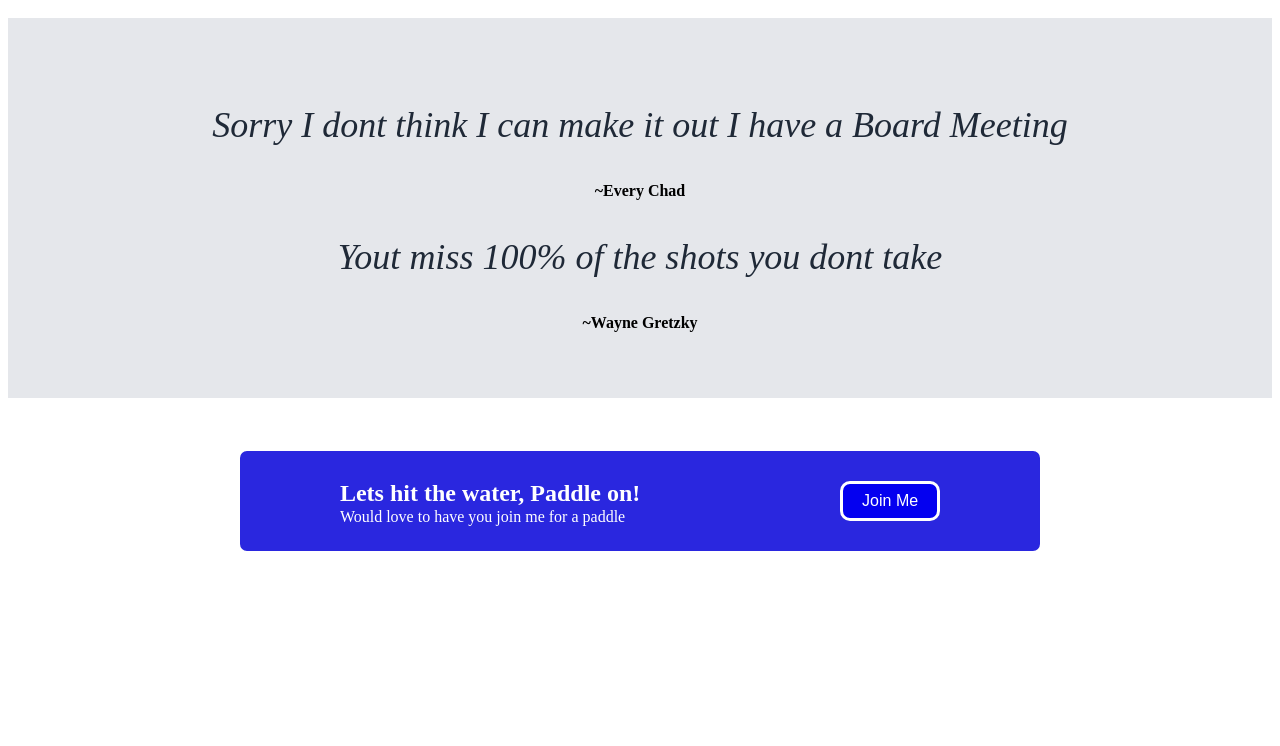
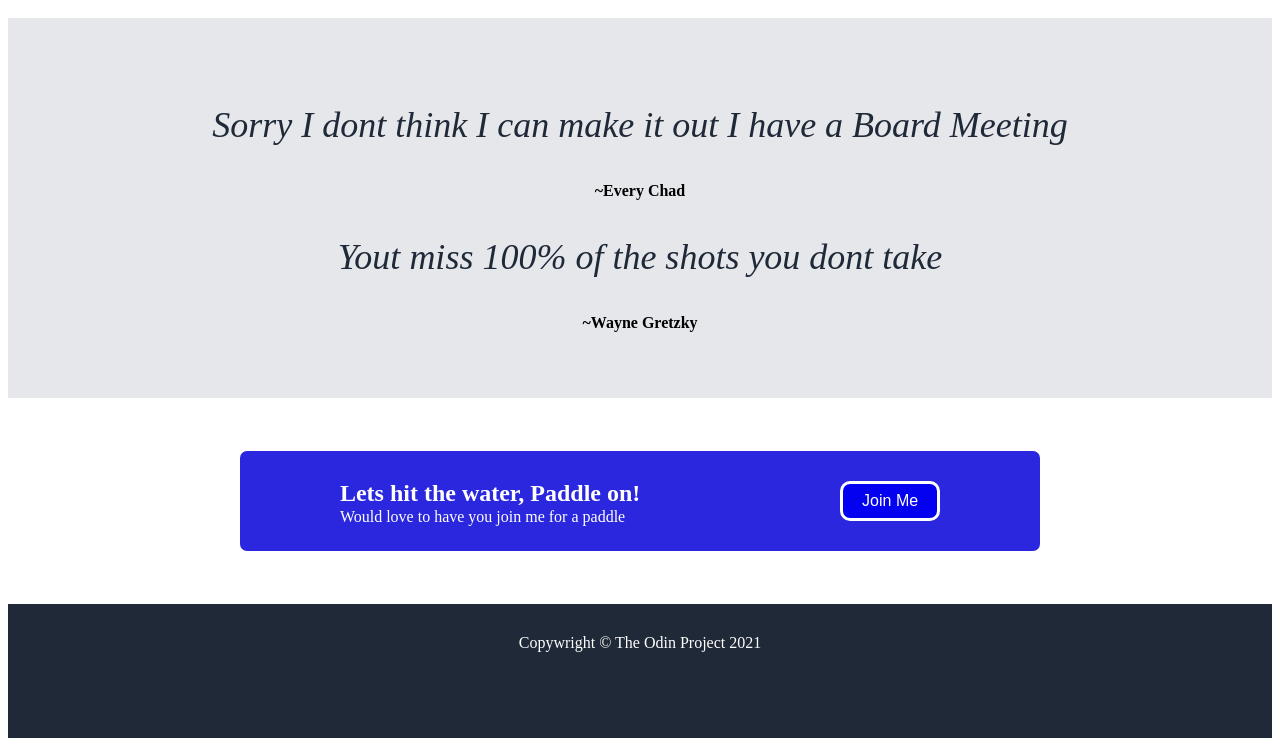
Before and after one commit to TheGunSlinger89/Test-2, a plain HTML site: page index.html in a window 1280 px wide. Shown: the part 702-1448 px from the top of the page. Before the commit the page ends 1306 px from the top, so only its background shows below. Drawn offline with Linux system fonts and the light colour scheme.

Commit message:
final added copywright project completed?

```diff
--- a/index.html
+++ b/index.html
@@ -61,5 +61,8 @@
                 <button class="joinme">Join Me</button>
             </div>
         </section>
+        <footer>
+            <p class="copywright">Copywright &copy; The Odin Project 2021</p>
+        </footer>
     </body>
 </html>
--- a/styles.css
+++ b/styles.css
@@ -1,8 +1,9 @@
 
-.mainhead {
+.mainhead, footer {
     background-color:#1f2937;
     color: white;
     padding-bottom: 40px;
+    text-align: center;
 }
 
 .top {
@@ -147,3 +148,6 @@ figcaption {
 .chead {
     margin-bottom:  -15px;
 }
+.copywright {
+    padding: 30px;
+}
```
